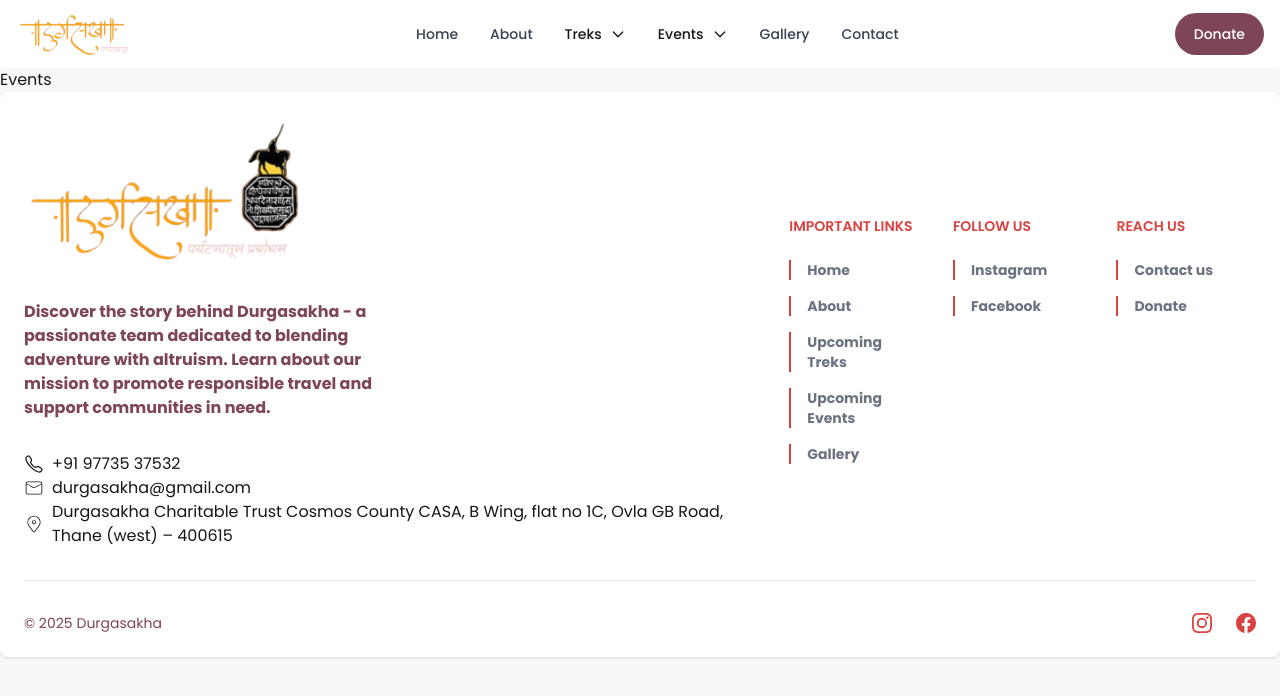
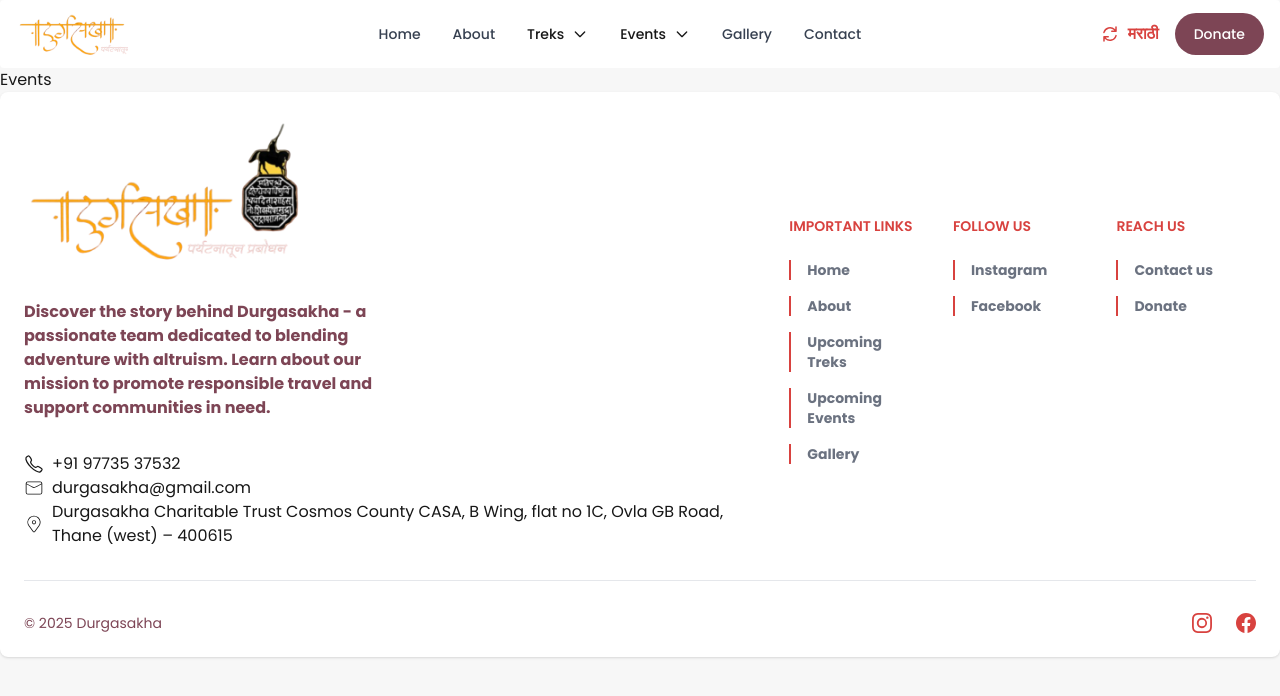
Before and after one commit to RishabhSinha02/durgasakha-frontend, a Next.js app: page /events in a window 1280 px wide. Shown: the top 696 px of the page. Built offline with nearby package versions, Linux system fonts and the light colour scheme.

Commit message:
feat: translate to marathi

```diff
--- /dev/null
+++ b/src/app/components/GoogleTranslate.js
@@ -0,0 +1,54 @@
+"use client";
+import { useEffect } from "react";
+
+export default function GoogleTranslate() {
+    useEffect(() => {
+        // Define the init callback before loading the script
+        window.googleTranslateElementInit = function () {
+            new window.google.translate.TranslateElement(
+                {
+                    pageLanguage: "en",
+                    includedLanguages: "mr,en",
+                    autoDisplay: false,
+                },
+                "google_translate_element"
+            );
+        };
+
+        // Only load the script once
+        if (!document.getElementById("google-translate-script")) {
+            const script = document.createElement("script");
+            script.id = "google-translate-script";
+            script.src =
+                "//translate.google.com/translate_a/element.js?cb=googleTranslateElementInit";
+            script.async = true;
+            document.body.appendChild(script);
+        }
+
+        // Forcefully hide the Google Translate top banner whenever it appears
+        const hideBanner = () => {
+            // Hide the banner iframe
+            const banner = document.querySelector(".goog-te-banner-frame");
+            if (banner) {
+                banner.style.display = "none";
+                banner.style.visibility = "hidden";
+            }
+            // Remove the body top offset Google Translate injects
+            if (document.body.style.top && document.body.style.top !== "0px") {
+                document.body.style.top = "0px";
+            }
+        };
+
+        // Run immediately and watch for DOM changes
+        hideBanner();
+        const observer = new MutationObserver(hideBanner);
+        observer.observe(document.body, { childList: true, subtree: true, attributes: true });
+
+        return () => observer.disconnect();
+    }, []);
+
+    return (
+        // Hidden container — the widget lives here but is not shown
+        <div id="google_translate_element" style={{ display: "none" }} />
+    );
+}
--- a/src/app/components/navbar/CustomNavbar.js
+++ b/src/app/components/navbar/CustomNavbar.js
@@ -12,6 +12,24 @@
     const router = useRouter();
     const [openDropdown, setOpenDropdown] = useState(null);
     const [showAlert, setShowAlert] = useState(false);
+    const [isMarathi, setIsMarathi] = useState(false);
+
+    // Detect current language from the googtrans cookie on mount
+    useEffect(() => {
+        const match = document.cookie.match(/(?:^|;\s*)googtrans=([^;]*)/);
+        if (match && match[1].includes('/mr')) {
+            setIsMarathi(true);
+        }
+    }, []);
+
+    const switchLanguage = () => {
+        const next = isMarathi ? '/en/en' : '/en/mr';
+        // Set cookie for both the current hostname and with no domain prefix
+        document.cookie = `googtrans=${next}; path=/`;
+        document.cookie = `googtrans=${next}; path=/; domain=${window.location.hostname}`;
+        setIsMarathi(!isMarathi);
+        window.location.reload();
+    };
 
     const isActive = (path) => {
         return pathname === path ? 'text-primary font-bold' : '';
@@ -115,6 +133,16 @@
                     />
                 </NavbarBrand>
                 <div className="flex md:order-2 gap-4">
+                    <div
+                        className='flex gap-2 items-center cursor-pointer font-extrabold text-primary'
+                        onClick={switchLanguage}
+                        title={isMarathi ? 'Switch to English' : 'Switch to Marathi'}
+                    >
+                        <svg xmlns="http://www.w3.org/2000/svg" viewBox="0 0 20 20" fill="currentColor" className="w-5 h-5">
+                            <path fillRule="evenodd" d="M15.312 11.424a5.5 5.5 0 0 1-9.201 2.466l-.312-.311h2.433a.75.75 0 0 0 0-1.5H3.989a.75.75 0 0 0-.75.75v4.242a.75.75 0 0 0 1.5 0v-2.43l.31.31a7 7 0 0 0 11.712-3.138.75.75 0 0 0-1.449-.39Zm1.23-3.723a.75.75 0 0 0 .219-.53V2.929a.75.75 0 0 0-1.5 0V5.36l-.31-.31A7 7 0 0 0 3.239 8.188a.75.75 0 1 0 1.448.389A5.5 5.5 0 0 1 13.89 6.11l.311.31h-2.432a.75.75 0 0 0 0 1.5h4.243a.75.75 0 0 0 .53-.219Z" clipRule="evenodd" />
+                        </svg>
+                        {isMarathi ? 'English' : 'मराठी'}
+                    </div>
                     <Button as={Link} href="/donate" className="rounded-full bg-secondary">
                         Donate
                     </Button>
--- a/src/app/globals.css
+++ b/src/app/globals.css
@@ -13,4 +13,24 @@
   color: var(--foreground);
   background: var(--background);
   font-family: Arial, Helvetica, sans-serif;
+  /* Prevent layout shift from Google Translate top offset */
+  top: 0 !important;
 }
+
+/* ── Hide Google Translate top banner & all injected UI ── */
+.goog-te-banner-frame,
+.goog-te-banner-frame.skiptranslate,
+#goog-gt-tt,
+.goog-te-balloon-frame,
+.goog-tooltip,
+.goog-tooltip:hover,
+.goog-te-gadget-icon,
+.goog-te-menu-frame {
+  display: none !important;
+  visibility: hidden !important;
+}
+
+/* The div Google wraps around the banner */
+body > .skiptranslate {
+  display: none !important;
+}
--- a/src/app/layout.js
+++ b/src/app/layout.js
@@ -4,6 +4,7 @@
 import CustomNavbar from "./components/navbar/CustomNavbar";
 import CustomFooter from "./components/footer/CustomFooter";
 import ScrollToTopButton from "./components/scrollToTop/scrollToTop";
+import GoogleTranslate from "./components/GoogleTranslate";
 
 const geistSans = localFont({
   src: "./fonts/GeistVF.woff",
@@ -56,6 +57,7 @@
         <div>
           <ScrollToTopButton />
         </div>
+        <GoogleTranslate />
       </body>
     </html>
   );
```
